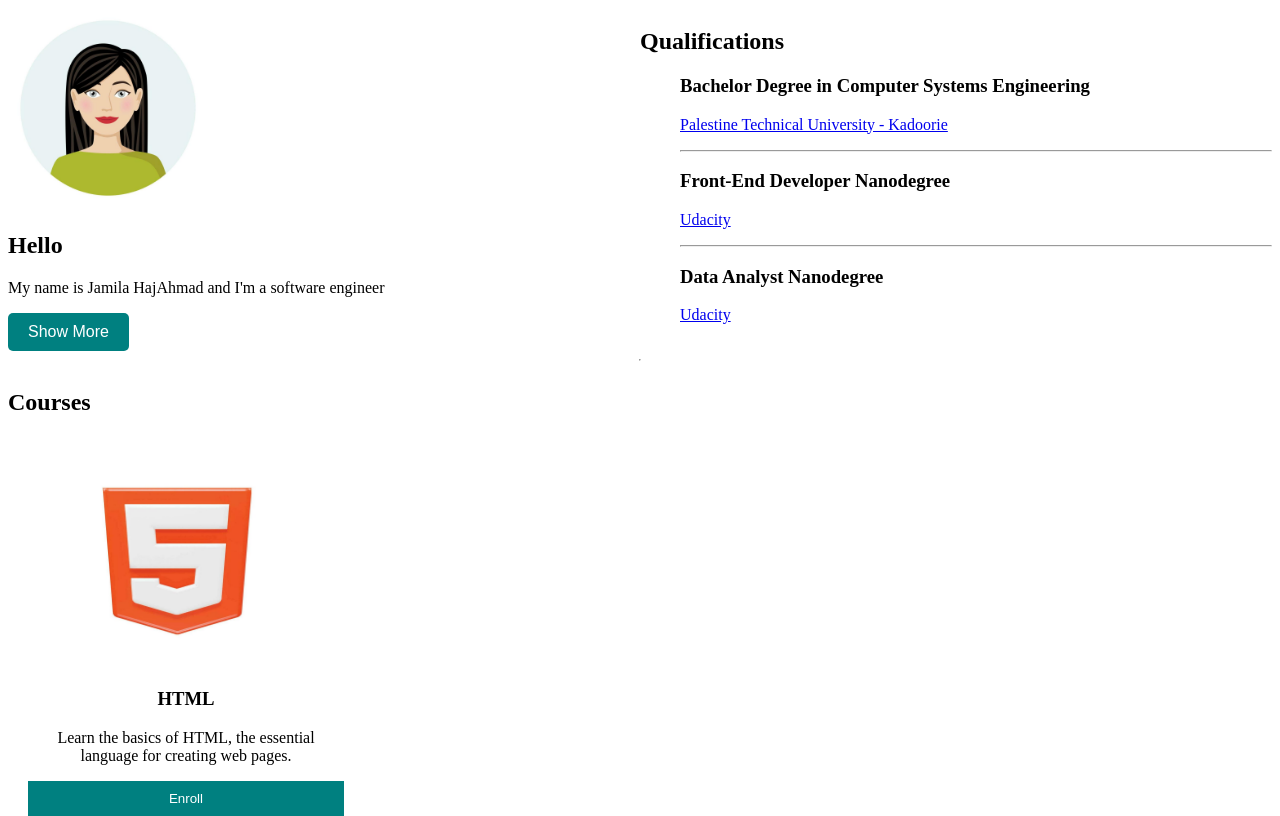
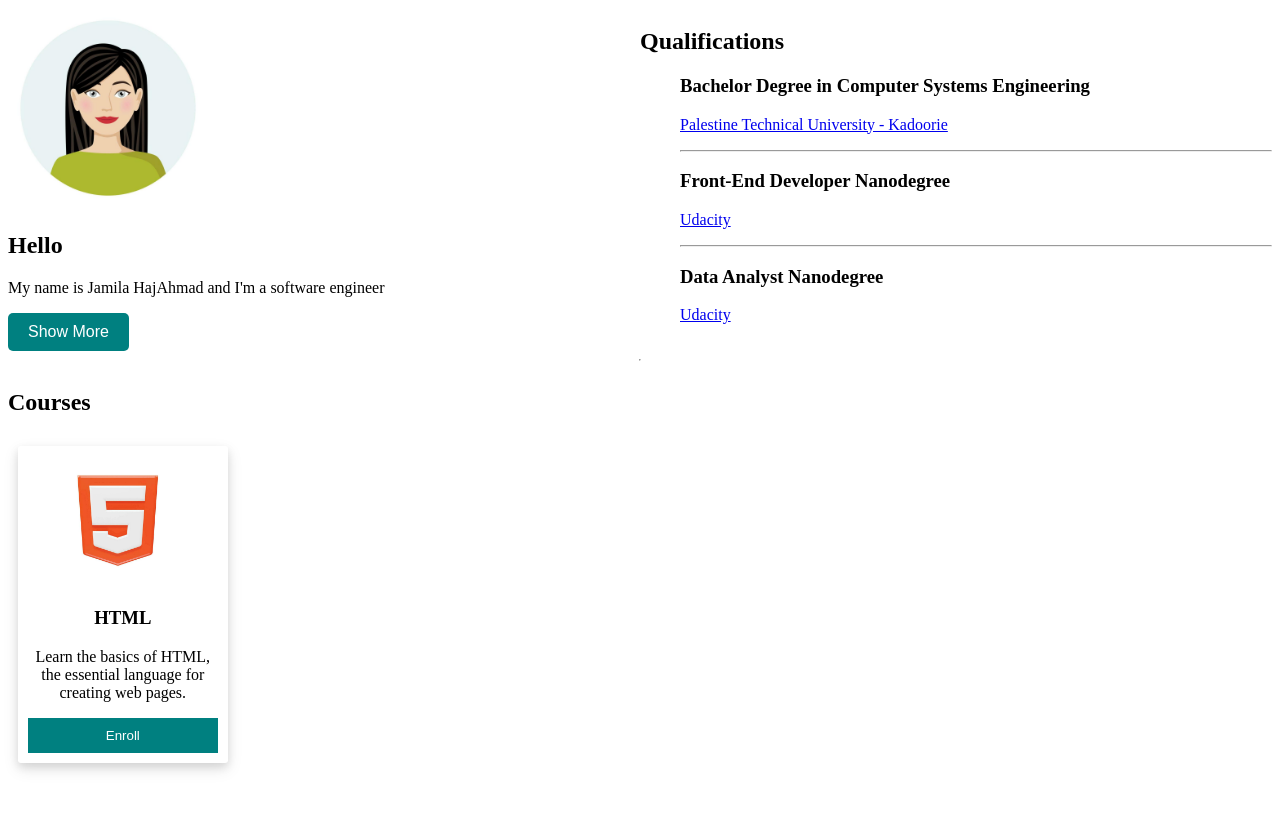
Before and after one commit to JamilaHajAhmad/React-Portfolio, a React (Vite) app: page / in a window 1280 px wide. Built offline with nearby package versions, Linux system fonts and the light colour scheme.

Commit message:
style: enhance card layout and add main heading styles

```diff
--- a/src/main.css
+++ b/src/main.css
@@ -12,22 +12,30 @@
     grid-template-columns: repeat(auto-fill, minmax(500px, 1fr));
 }
 
-.row:nth-child(2) {
-    grid-template-columns: repeat(auto-fill, minmax(100px, 1fr));
+.mainHeading {
+    text-align: center;
+    font-size: 2rem;
+    margin: 20px 0;
 }
 
 img[alt="Course"] {
-    width: 100%;
+    width: 90%;
     height: 70%;
 }
 
 .card {
     display: inline-block;
-    width: 50%;
-    height: 300px;
+    width: 30%;
+    height: 30%;
     margin: 10px;
     padding: 10px;
     text-align: center;
+    box-shadow: 0 4px 8px rgba(0, 0, 0, 0.1), 0 6px 16px rgba(0, 0, 0, 0.1);
+    border-radius: 3px;
+    -webkit-border-radius: 3px;
+    -moz-border-radius: 3px;
+    -ms-border-radius: 3px;
+    -o-border-radius: 3px;
 }
 
 .card button {
```
